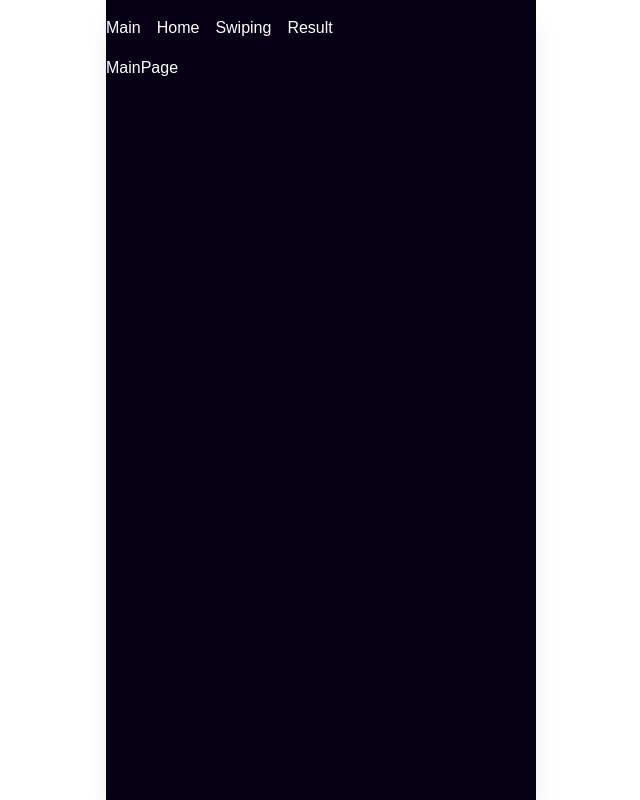
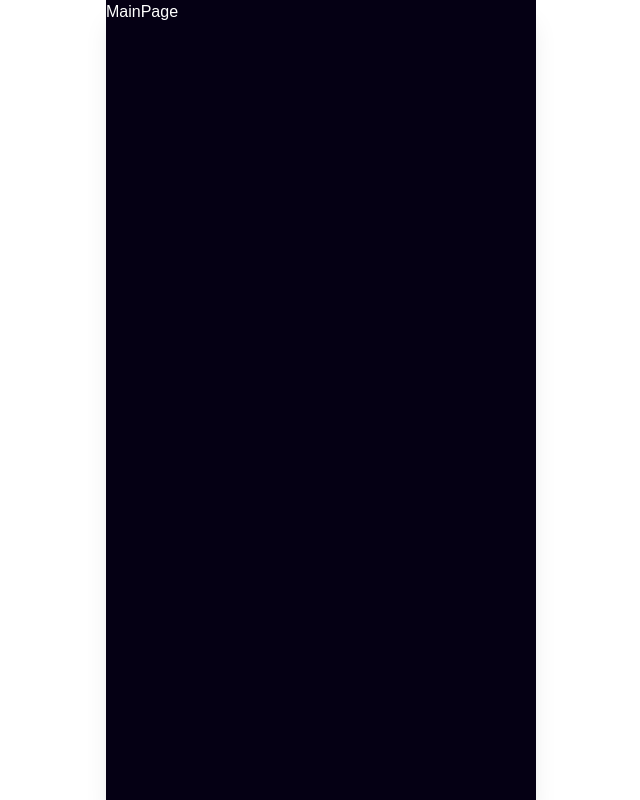
Before and after one commit to seochan99/swiping-jeju-frontend_v2, a Next.js app: page / in a window 1280 px wide. Shown: the whole page, without its empty margins (319-959 px from the left). Built offline with nearby package versions, Linux system fonts and the light colour scheme; a web font is replaced by a local one.

Commit message:
:fire: Remove: Layout - nav
remove: Layout - nav

```diff
--- a/src/app/layout.tsx
+++ b/src/app/layout.tsx
@@ -3,7 +3,6 @@
 
 import clsx from 'clsx';
 import { Bagel_Fat_One } from 'next/font/google';
-import Link from 'next/link';
 
 const BagelFatOne = Bagel_Fat_One({
   weight: '400',
@@ -31,7 +30,7 @@
           ['text-white'],
         )}
       >
-        <nav className="w-full py-4">
+        {/* <nav className="w-full py-4">
           <ul className="flex gap-4">
             <li>
               <Link href="/">Main</Link>
@@ -46,7 +45,7 @@
               <Link href="/result">Result</Link>
             </li>
           </ul>
-        </nav>
+        </nav> */}
         {children}
       </body>
     </html>
```
